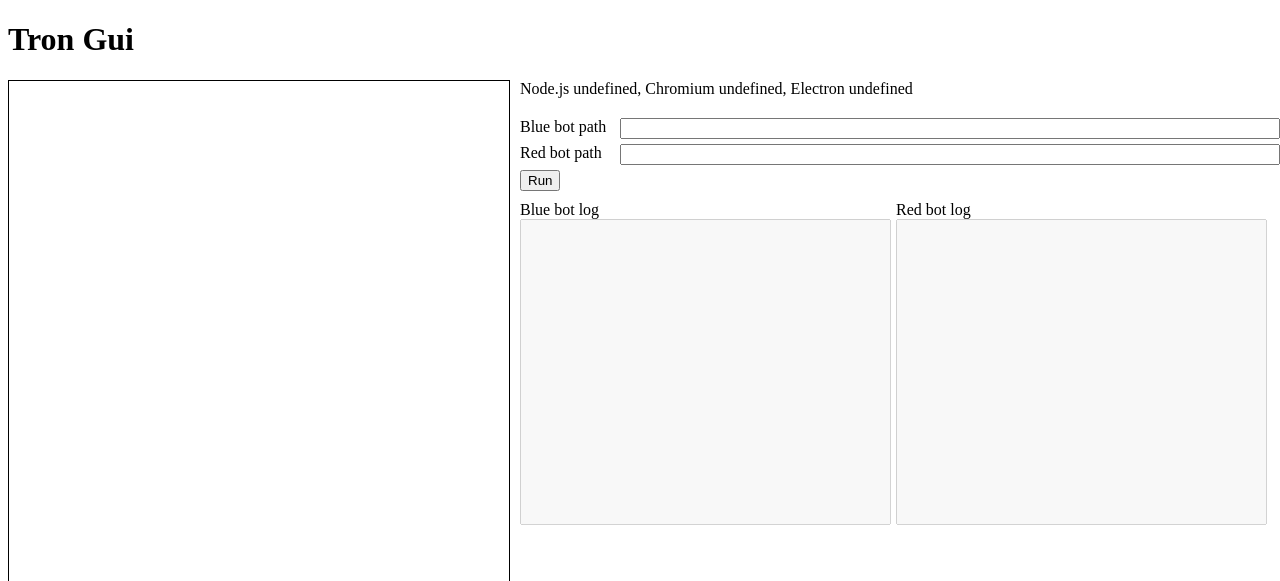
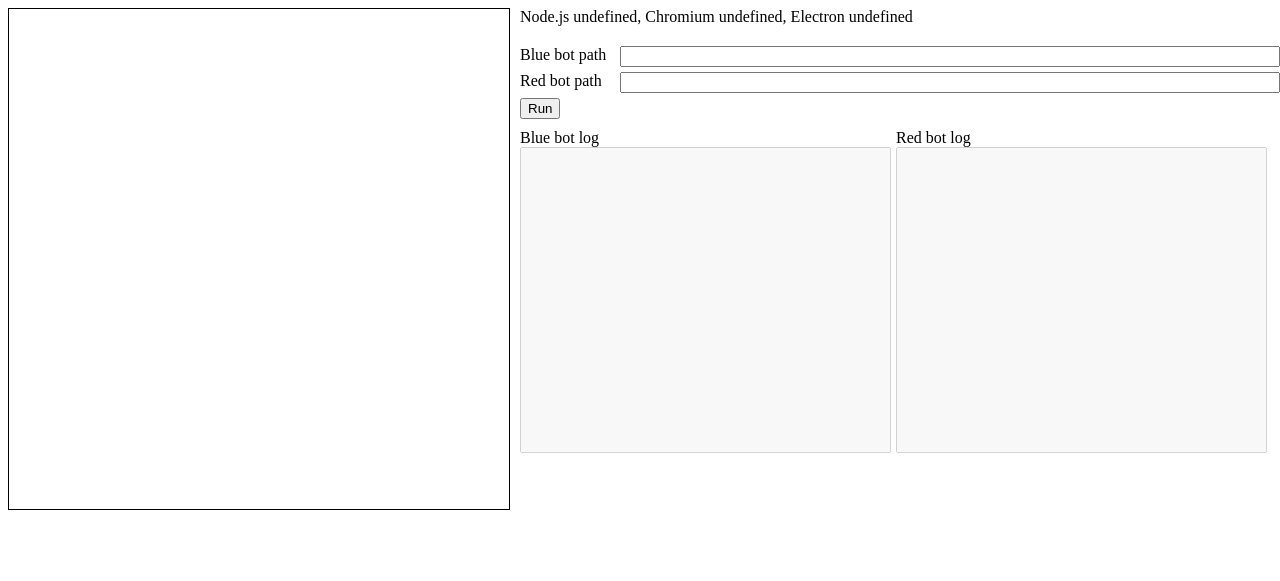
Before and after one commit to dawidkomorowski/tron-gui, an Electron app: page src/UserInterface/index.html in a window 1280 px wide. Shown: the top 581 px of the page. Drawn offline with Linux system fonts and the light colour scheme; no server answers.

Commit message:
Remove app title in main view.

```diff
--- a/src/UserInterface/index.html
+++ b/src/UserInterface/index.html
@@ -9,7 +9,6 @@
 </head>
 
 <body>
-  <h1>Tron Gui</h1>
   <div class="main-panels-container">
     <div id="left-panel" class="left-panel">
       <div id="tron-board">
```
